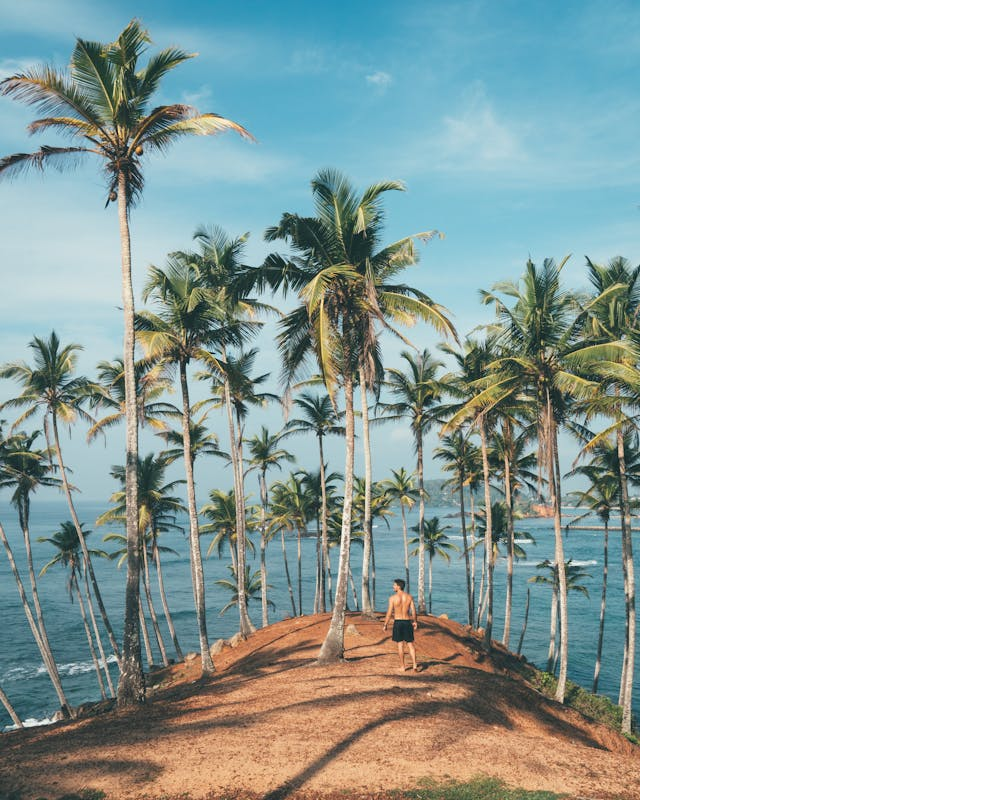
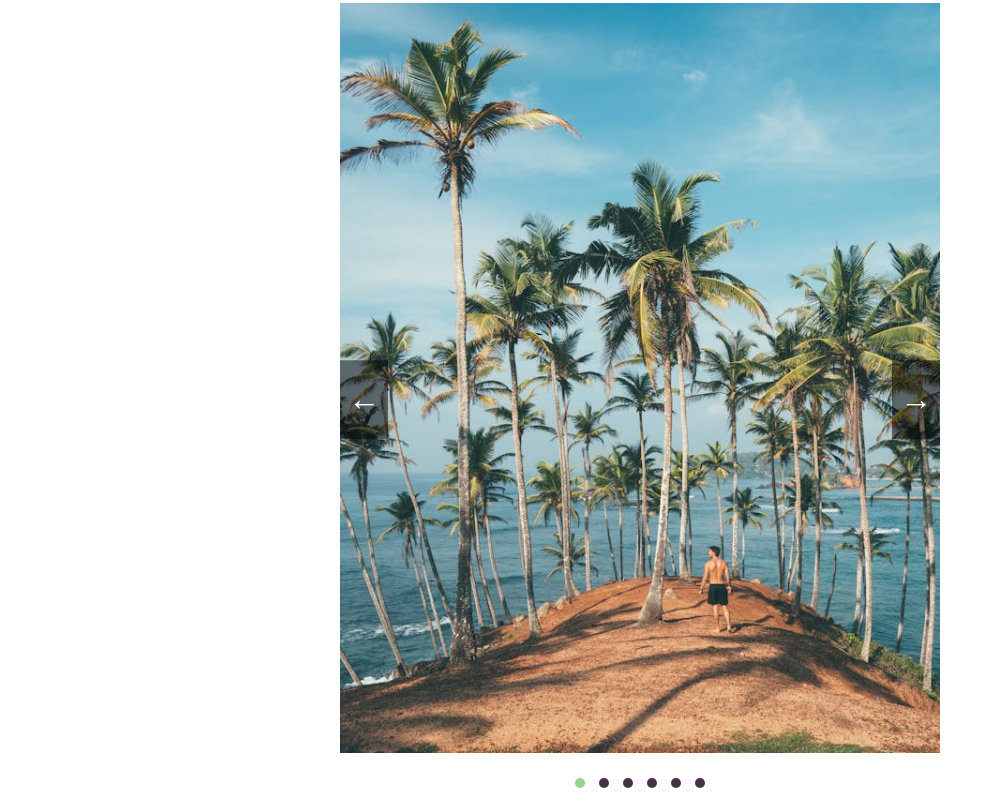
Before and after one commit to jerzyszajner/group_assignment_-3, a plain HTML site: page src/index.html in a window 1280 px wide. Shown: the top 802 px of the page, without its empty margins (0-1003 px from the left). Drawn offline with Linux system fonts and the light colour scheme; a web font is replaced by a local one.

Commit message:
add javaScript, css

```diff
--- a/src/css/styles.css
+++ b/src/css/styles.css
@@ -0,0 +1,87 @@
+@font-face {
+    font-family: Roboto-Regular;
+    src: url(../assets/fonts/Roboto-Regular.ttf);
+    font-weight: 400;
+}
+
+@font-face {
+    font-family: Roboto-Bold;
+    src: url(../assets/fonts/Roboto-Bold.ttf);
+    font-weight: 600;
+}
+
+main {
+    width: 100%;
+    height: 100vh;
+    font-family: Roboto-Regular;
+    color: var(--primary-color);
+    display: flex;
+    align-items: center;
+    justify-content: center;
+}
+
+.slideshow {
+    position: relative;
+    max-width: 600px;
+    min-width: 370px;
+    overflow: hidden;
+}
+
+.slideshow__container {
+    display: flex;
+    transition: transform 0.5s ease;
+}
+
+.slideshow__card {
+    min-width: 100%;
+    text-align: center;
+}
+
+.slideshow__card-img {
+    width: 100%;
+    height: auto;
+}
+
+.slideshow__nav {
+    position: absolute;
+    top: 50%;
+    transform: translateY(-50%);
+    background-color: var(--bacground-color-nav);
+    color: white;
+    border: none;
+    padding: var(--spacing-small);
+    cursor: pointer;
+    height: 10%;
+    font-size: var(--font-size-large);
+}
+
+.slideshow__nav--prev {
+    left: 0;
+}
+
+.slideshow__nav--next {
+    right: 0;
+}
+
+.slideshow__bullets {
+    text-align: center;
+    margin-top: var(--spacing-medium);
+}
+
+.slideshow__bullet {
+    display: inline-block;
+    width: 10px;
+    height: 10px;
+    margin: 5px;
+    background-color: var(--secondary-color);
+    border-radius: 50%;
+    cursor: pointer;
+}
+
+.slideshow__bullet.active {
+    background-color: var(--bacground-color-nav-active);
+}
+
+.hidden {
+    display: none;
+}
--- a/src/css/variables.css
+++ b/src/css/variables.css
@@ -0,0 +1,21 @@
+:root {
+    /* Colors */
+    --primary-color: #ffffff;
+    --secondary-color: #483248;
+    --bacground-color-nav: rgba(0, 0, 0, 0.5);
+    --bacground-color-nav-active: rgba(50, 165, 32, 0.5);
+
+    /* Spacing */
+    --spacing-small: 0.5rem;
+    --spacing-medium: 1rem;
+    --spacing-large: 2rem;
+    --spacing-x-large: 3rem;
+
+    /* Font size */
+    --font-size-x-small: 0.5rem;
+    --font-size-small: 1rem;
+    --font-size-medium: 1.5rem;
+    --font-size-large: 2rem;
+    --font-size-x-large: 3rem;
+    --font-size-2x-large: 4rem;
+}
--- a/src/index.html
+++ b/src/index.html
@@ -7,31 +7,45 @@
     <link rel="stylesheet" href="./css/variables.css" />
     <link rel="stylesheet" href="./css/styles.css" />
 
-    <title>Document</title>
+    <title>Slideshow</title>
   </head>
   <body>
     <main>
-      <div class="slideshow">
+      <section class="slideshow">
+        <button class="slideshow__nav slideshow__nav--prev">&larr;</button>
+        <div class="slideshow__container">
           <div class="slideshow__card">
-          <img class="slideshow__card-img" src="./assets/images/pexels-ollivves-1005417.jpg" alt="Picture of nature">
+            <img class="slideshow__card-img" src="./assets/images/pexels-ollivves-1005417.jpg" alt="Picture of nature 1">
           </div>
           <div class="slideshow__card">
-          <img class="slideshow__card-img" src="./assets/images/pexels-ollivves-1122408.jpg" alt="Picture of nature">
+            <img class="slideshow__card-img" src="./assets/images/pexels-ollivves-1122408.jpg" alt="Picture of nature 2">
           </div>
           <div class="slideshow__card">
-          <img class="slideshow__card-img" src="./assets/images/pexels-ollivves-1122414.jpg" alt="Picture of nature">
+            <img class="slideshow__card-img" src="./assets/images/pexels-ollivves-1122414.jpg" alt="Picture of nature 3">
           </div>
           <div class="slideshow__card">
-          <img class="slideshow__card-img" src="./assets/images/pexels-ollivves-1122416.jpg" alt="Picture of nature">
+            <img class="slideshow__card-img" src="./assets/images/pexels-ollivves-1122416.jpg" alt="Picture of nature 4">
           </div>
           <div class="slideshow__card">
-          <img class="slideshow__card-img" src="./assets/images/pexels-ollivves-1316897.jpg" alt="Picture of nature">
+            <img class="slideshow__card-img" src="./assets/images/pexels-ollivves-1316897.jpg" alt="Picture of nature 5">
           </div>
           <div class="slideshow__card">
-          <img class="slideshow__card-img" src="./assets/images/pexels-ollivves-1433052.jpg" alt="Picture of nature">
+            <img class="slideshow__card-img" src="./assets/images/pexels-ollivves-1433052.jpg" alt="Picture of nature 6">
           </div>
         </div>
+        <button class="slideshow__nav slideshow__nav--next">&rarr;</button>
+
+        <div class="slideshow__bullets">
+          <span class="slideshow__bullet" data-index="0"></span>
+          <span class="slideshow__bullet" data-index="1"></span>
+          <span class="slideshow__bullet" data-index="2"></span>
+          <span class="slideshow__bullet" data-index="3"></span>
+          <span class="slideshow__bullet" data-index="4"></span>
+          <span class="slideshow__bullet" data-index="5"></span>
+        </div>
+      </section>
     </main>
+
     <footer>
 
     </footer>
--- a/src/js/app.js
+++ b/src/js/app.js
@@ -0,0 +1,41 @@
+const slides = document.querySelectorAll(".slideshow__card");
+const bullets = document.querySelectorAll(".slideshow__bullet");
+const prevButton = document.querySelector(".slideshow__nav--prev");
+const nextButton = document.querySelector(".slideshow__nav--next");
+
+let currentIndex = 0;
+
+const imageCounter = () => {
+  currentIndex.text
+}
+
+// Function to hide and show slides
+function updateSlide() {
+  slides.forEach((slide, index) => {
+    slide.classList.toggle("hidden", index !== currentIndex);
+    bullets[index].classList.toggle("active", index === currentIndex);
+  });
+}
+
+// Handling 'Next' button
+nextButton.addEventListener("click", () => {
+  currentIndex = (currentIndex + 1) % slides.length;
+  updateSlide();
+});
+
+// Handling 'Previous' button
+prevButton.addEventListener("click", () => {
+  currentIndex = (currentIndex - 1 + slides.length) % slides.length;
+  updateSlide();
+});
+
+// Handling bullet click
+bullets.forEach((bullet, index) => {
+  bullet.addEventListener("click", () => {
+    currentIndex = index;
+    updateSlide();
+  });
+});
+
+// Initialization
+updateSlide();
```
Lines whose indentation alone changed are shown as unchanged.
